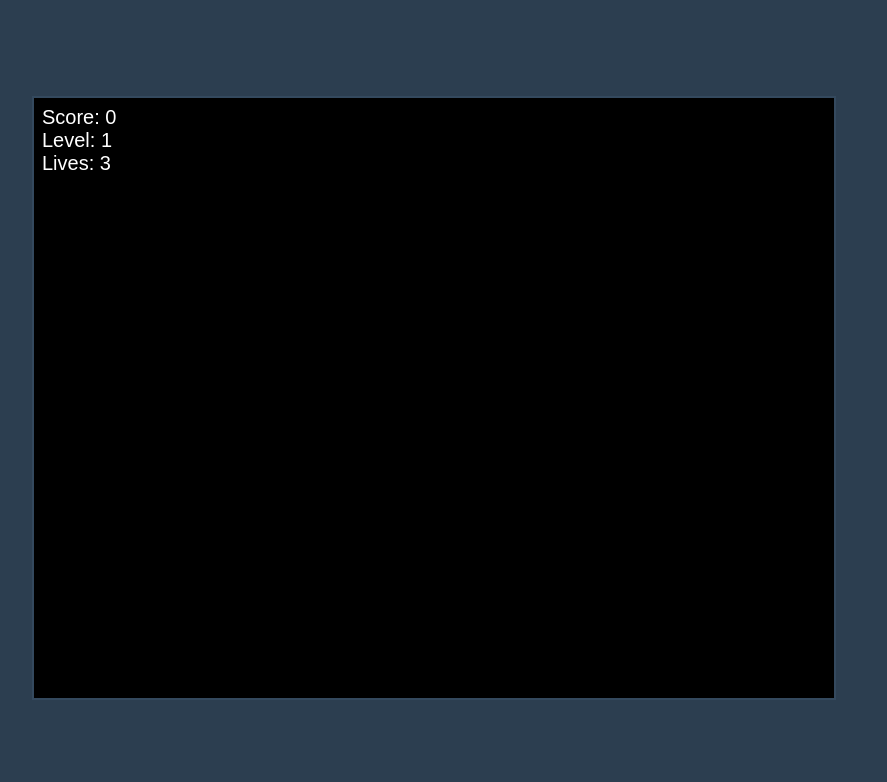
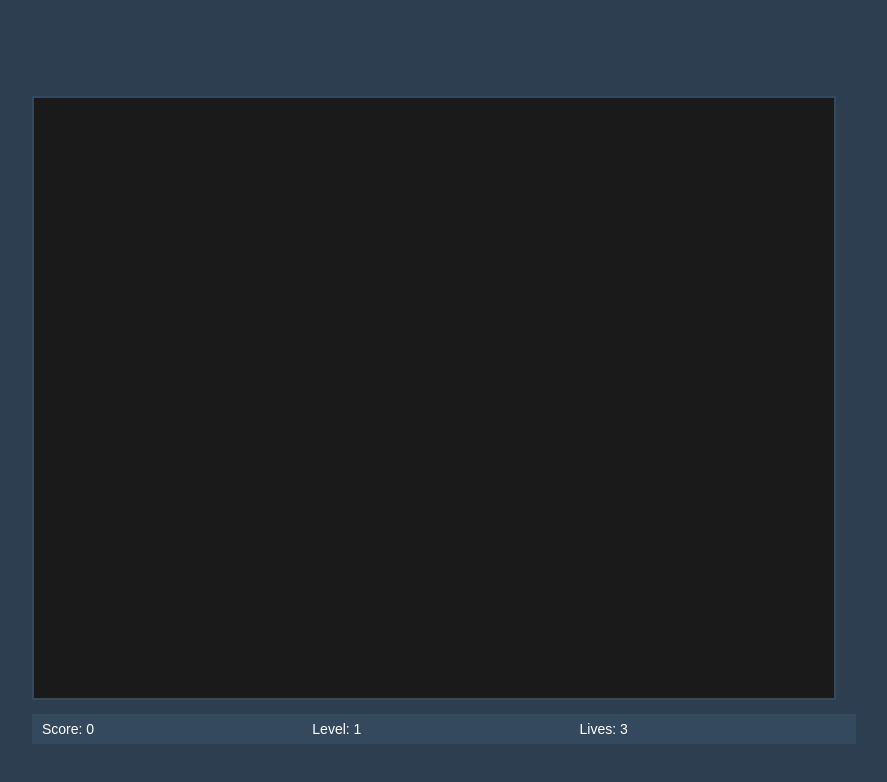
Before and after one commit to tichri5/animal-rescue-snake-game, a plain HTML site: page index.html in a window 1280 px wide. Shown: the whole page, without its empty margins (206-1093 px from the left). Drawn offline with Linux system fonts and the light colour scheme.

Commit message:
Update index.html

```diff
--- a/index.html
+++ b/index.html
@@ -3,10 +3,11 @@
 <head>
     <meta charset="UTF-8">
     <meta name="viewport" content="width=device-width, initial-scale=1.0">
-    <title>Animal Rescue Game</title>
+    <title>Animal Rescue Snake Game</title>
     <style>
         body {
             margin: 0;
+            padding: 0;
             display: flex;
             justify-content: center;
             align-items: center;
@@ -14,62 +15,75 @@
             background-color: #2c3e50;
             font-family: Arial, sans-serif;
         }
+
         #gameCanvas {
             border: 2px solid #34495e;
-            background-color: #000;
+            background-color: #1a1a1a;
         }
+
         #gameContainer {
             position: relative;
         }
-        #ui {
+
+        #infoBar {
             position: absolute;
-            top: 10px;
-            left: 10px;
+            bottom: -40px;
+            left: 0;
+            width: 100%;
+            height: 30px;
+            background-color: #34495e;
             color: white;
-            font-size: 20px;
+            display: flex;
+            justify-content: space-between;
+            align-items: center;
+            padding: 0 10px;
+            font-size: 14px;
         }
+
         #pauseMenu {
+            display: none;
             position: absolute;
             top: 50%;
             left: 50%;
             transform: translate(-50%, -50%);
             background-color: rgba(0, 0, 0, 0.8);
+            color: white;
             padding: 20px;
             border-radius: 10px;
             text-align: center;
-            display: none;
         }
-        #pauseMenu h2 {
-            color: white;
-            margin: 0 0 10px 0;
-        }
-        #pauseMenu button {
+
+        button {
             background-color: #3498db;
             color: white;
             border: none;
             padding: 10px 20px;
             border-radius: 5px;
             cursor: pointer;
-            font-size: 16px;
+            margin: 5px;
         }
-        #pauseMenu button:hover {
+
+        button:hover {
             background-color: #2980b9;
         }
     </style>
 </head>
 <body>
     <div id="gameContainer">
-        <canvas id="gameCanvas"></canvas>
-        <div id="ui">
-            <div>Score: <span id="score">0</span></div>
-            <div>Level: <span id="level">1</span></div>
-            <div>Lives: <span id="lives">3</span></div>
+        <canvas id="gameCanvas" width="800" height="600"></canvas>
+        <div id="infoBar">
+            <span id="score">Score: 0</span>
+            <span id="level">Level: 1</span>
+            <span id="lives">Lives: 3</span>
+            <span id="powerupTimer"></span>
         </div>
         <div id="pauseMenu">
             <h2>PAUSED</h2>
-            <button onclick="togglePause()">Resume</button>
+            <p>Press SPACE to continue</p>
         </div>
     </div>
+
+    <!-- Load game script -->
     <script src="game.js"></script>
 </body>
 </html>
```
